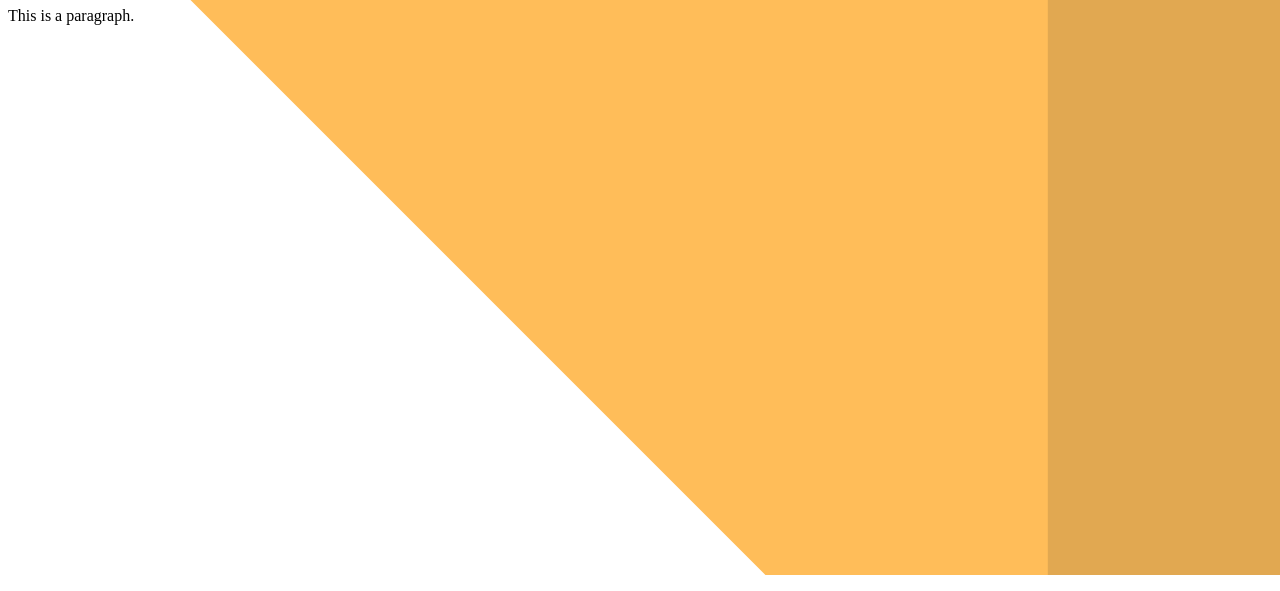
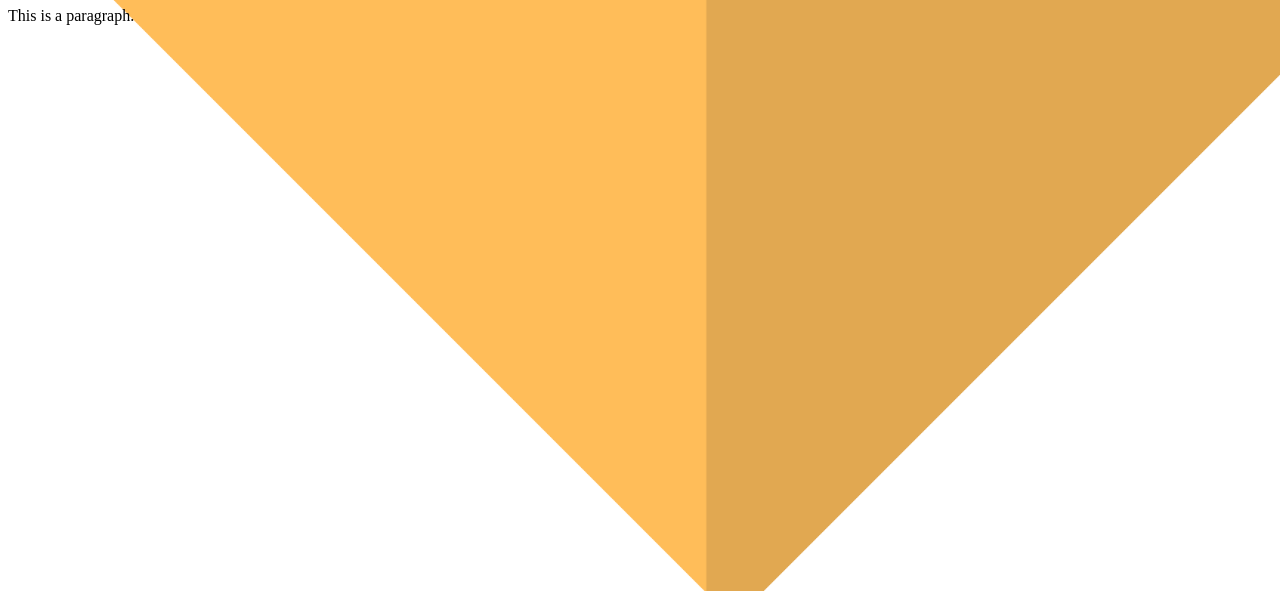
Before and after one commit to bluepanda280/Website, a plain HTML site: page index.html in a window 1280 px wide. Shown: the part 225-816 px from the top of the page. Drawn offline with Linux system fonts and the light colour scheme; a web font is replaced by a local one.

Commit message:
Update style.css
Updated background size

```diff
--- a/style.css
+++ b/style.css
@@ -6,8 +6,10 @@
 
 body {
   background-image: url("index.png");
-  max-width: 100%;
-  height: auto;
+  width: 100vw;
+  height: 100vh;
+  background-size: cover;
+  background-position: center, center;
 }
 
 h1 {
```
